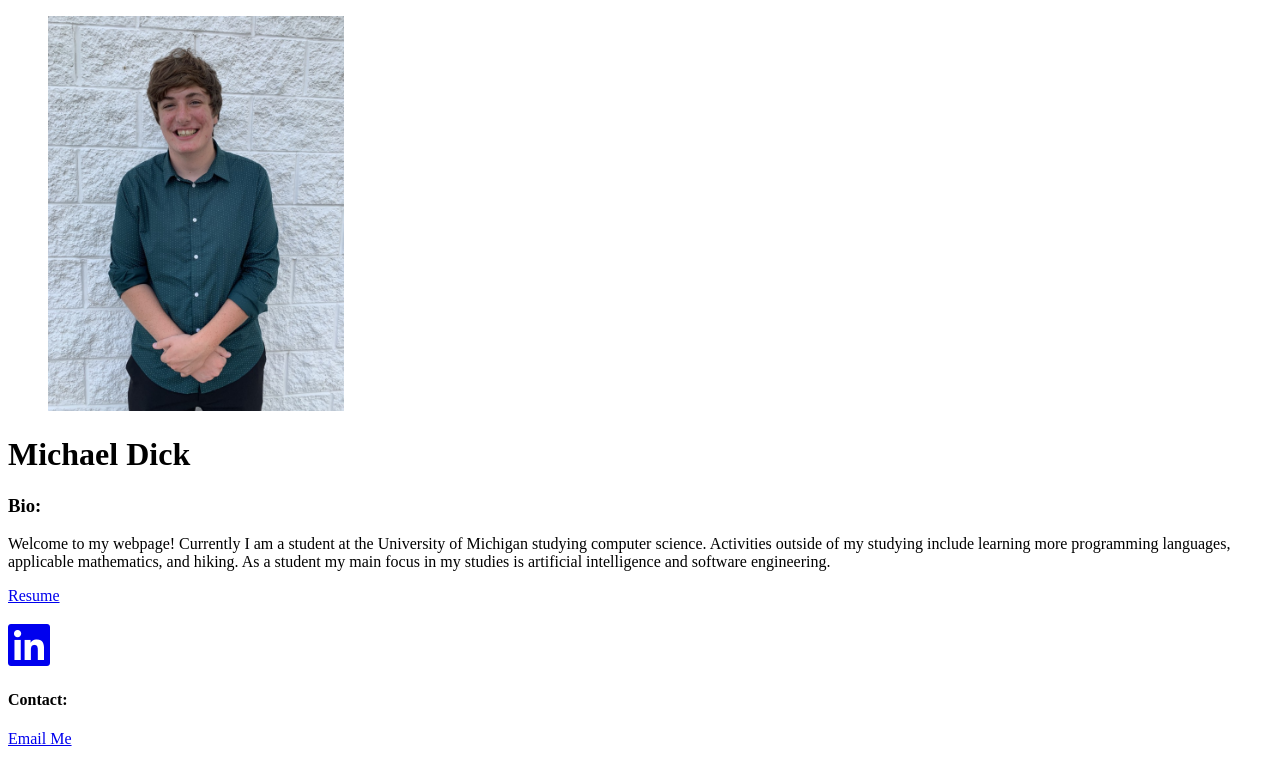
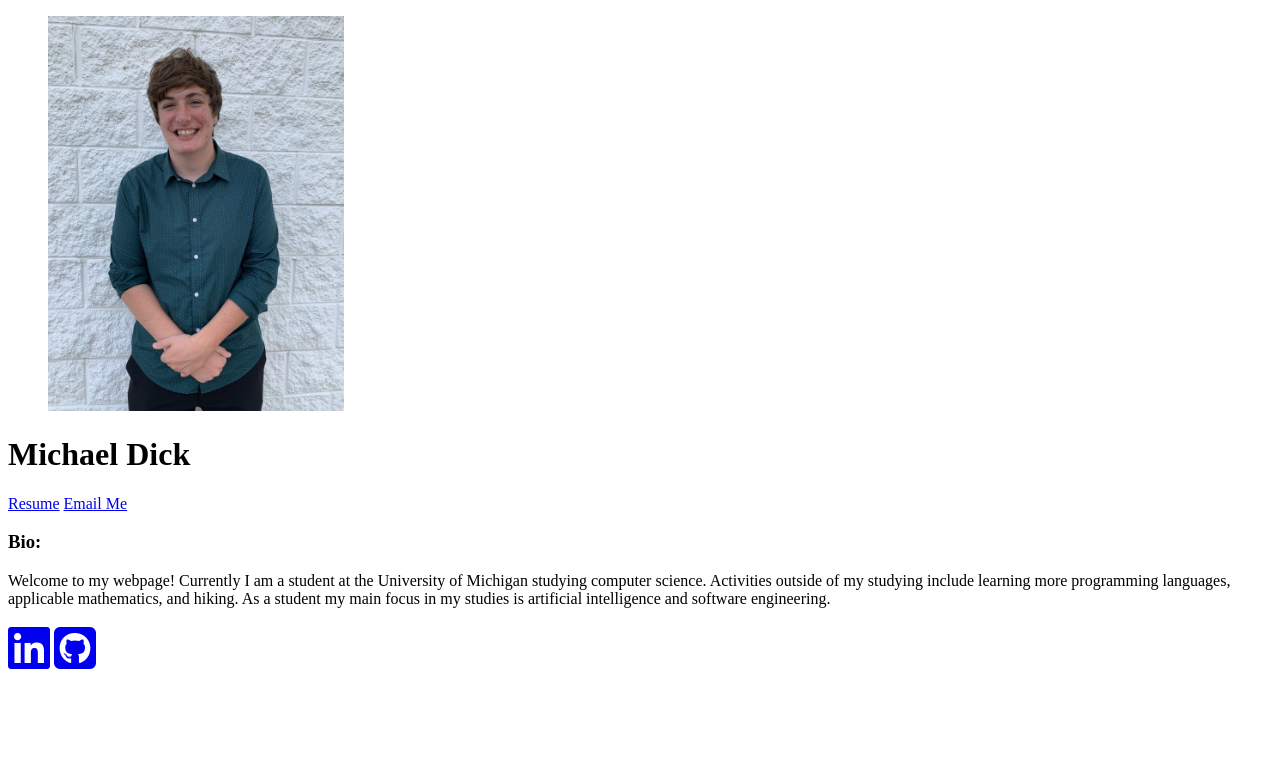
Before and after one commit to michaeld96/webpage, a plain HTML site: page index.html in a window 1280 px wide. Drawn offline with Linux system fonts and the light colour scheme.

Commit message:
Updated
Made a github icon with a link thru the icon.

```diff
--- a/index.html
+++ b/index.html
@@ -1,8 +1,10 @@
 <!DOCTYPE html>
 <html lang = "en">
 <head>
-	<!--This is for icons from font awedsome.-->
+	<!--This is for icons from font awesome.-->
 	<script src="https://kit.fontawesome.com/adca81fafe.js" crossorigin="anonymous"></script>
+	<!--Github Icon from Font Awesome.-->
+	<script src = https://fontawesome.com/icons/github-square?style=brands crossorigion = "anonymous"> </script>
 	<!--Below is called a Favicon, Little picture in window.-->
 	<link rel="icon" type="image/png" href = "linkedin_photo_face.png" />
 	<!--The keyboard input type.-->
@@ -17,22 +19,23 @@
 <!--The heading to my webpage right now.-->
 <h1> Michael Dick </h1>
 <body>
+	<nav>
+		<!--Resume; This link is local.-->
+	<a href = "Resume.pdf" target ="_blank">Resume</a>
+		<!--The hyperlinks to contant my personal email.-->
+	<a href="mailto:michaeldick000@gmail.com?subject=Contact">Email Me</a>
+	</nav>
 <div id = "Bio">
 	<h3>Bio:</h3>
 	<p>Welcome to my webpage! Currently I am a student at the University of Michigan studying computer science. Activities outside of my studying include learning more programming languages, applicable mathematics, and hiking. As a student my main focus in my studies is artificial intelligence and software engineering.
 	</p>
 </div>
-	<!--Resume; This link is local.-->
-	<a href = "Resume.pdf" target ="_blank"> Resume </a>
 	<p>
 		<!--The hyperlinks to my LinkedIn.-->
+		<nav>
 <a href="https://www.linkedin.com/in/michaeldi1996/" target = "_blank" aria-label="LinkedIn"><i class="fab fa-linkedin fa-3x"></i></a>
+<a href = "https://github.com/michaeld96" target = "_blank" aria-label = "Github"> <i class="fab fa-github-square fa-3x"></i></a>
+	</nav>
 </p>
-<div id = "Contact">
-	<h4>Contact:</h4>
-<!--The hyperlinks to contant my personal email.-->
-<p>  <a href="mailto:michaeldick000@gmail.com?subject=Contact"> Email Me </a>
-	</p>
-</div>
 </body>
 </html>
```
